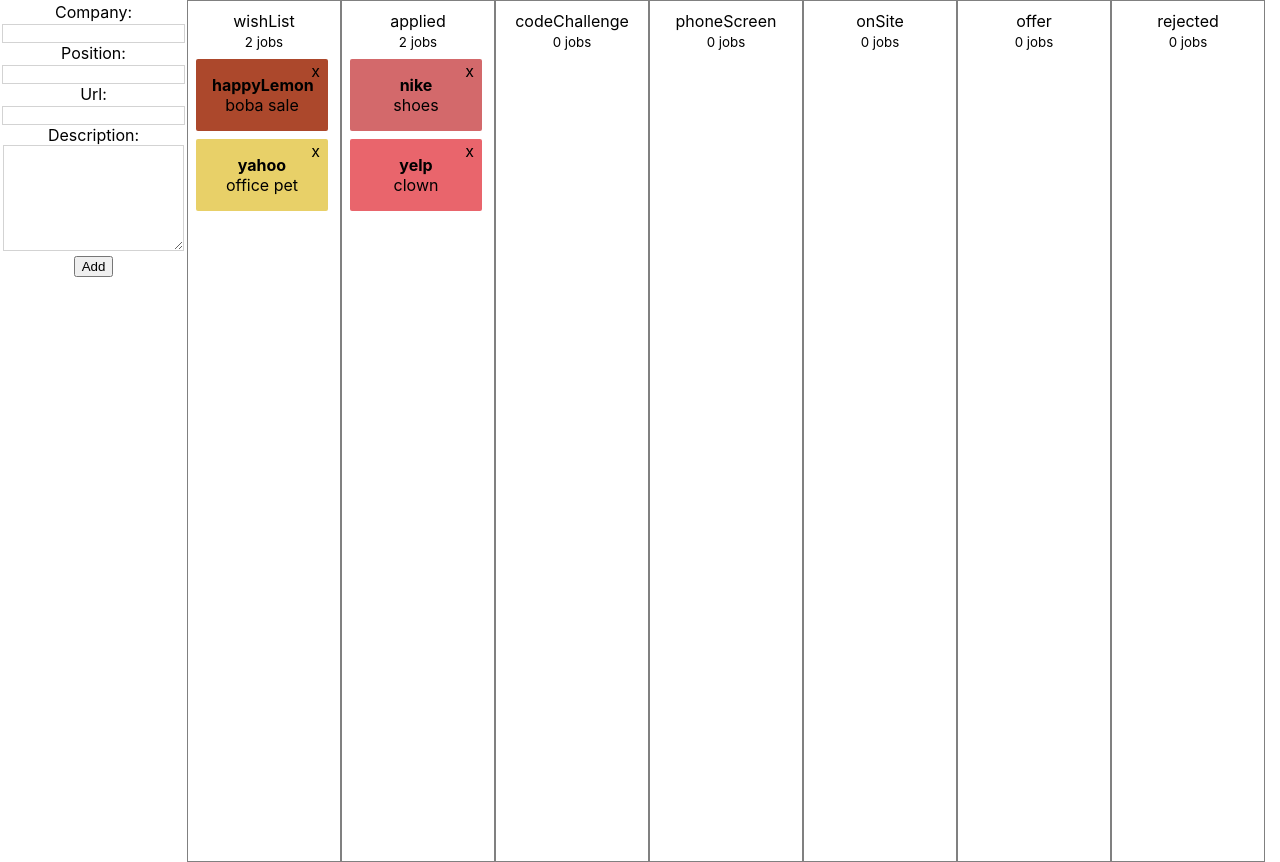
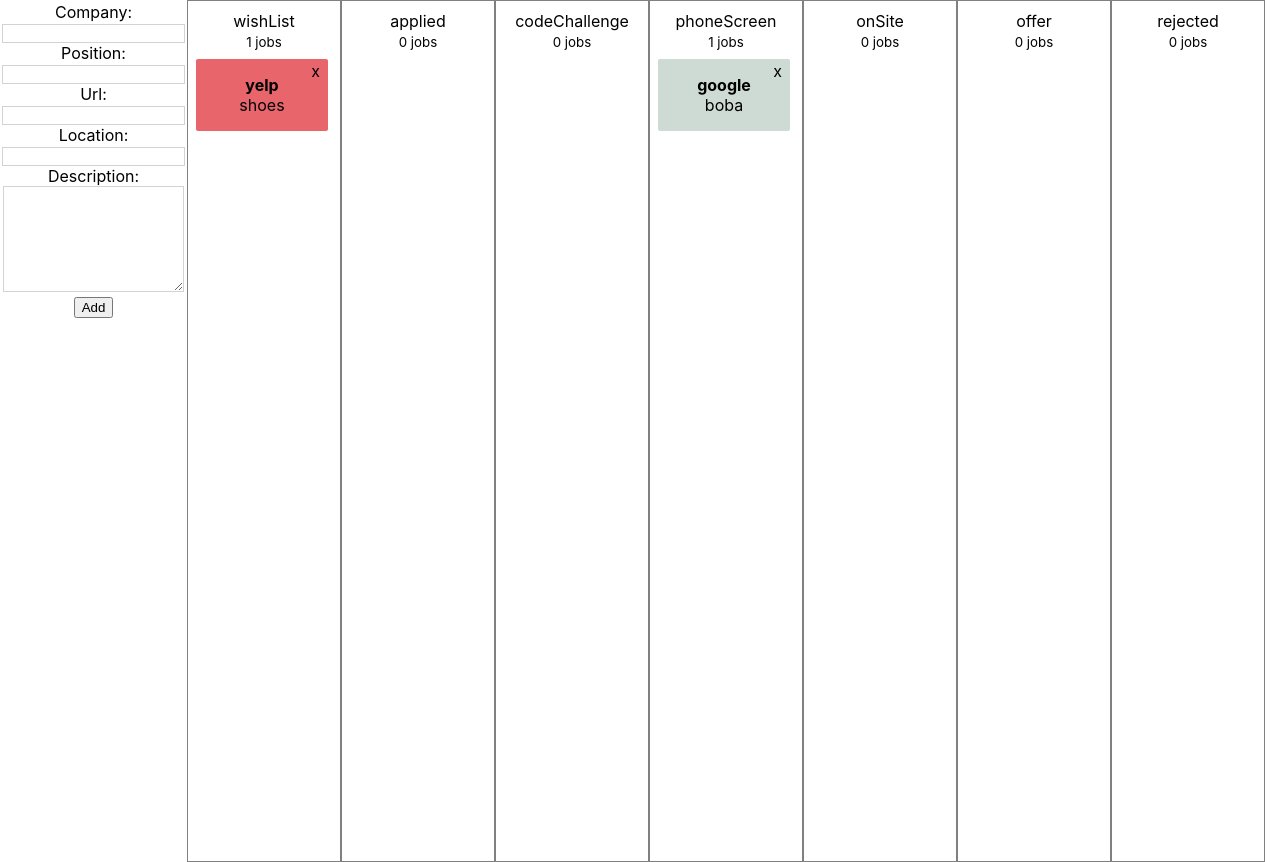
Before and after one commit to ivyc81/hunter-clone, a React (Create React App) app: page / in a window 1280 px wide. Built offline with nearby package versions, Linux system fonts and the light colour scheme; data requests are answered from the project's data file.

Commit message:
fix delete

```diff
--- a/db.json
+++ b/db.json
@@ -1,42 +1,29 @@
 {
   "wishList": [
     {
-      "company": "happyLemon",
-      "position": "boba sale",
-      "description": "",
-      "url": "",
-      "color": "rgb(172, 72, 44)",
-      "id": 1
-    },
-    {
-      "company": "yahoo",
-      "position": "office pet",
-      "description": "",
-      "url": "",
-      "id": "498c65f5-0879-41c2-a8bc-466c003615ca",
-      "color": "rgb(232, 208, 104)"
-    }
-  ],
-  "applied": [
-    {
-      "company": "nike",
+      "company": "yelp",
       "position": "shoes",
       "description": "",
       "url": "",
-      "id": "32c0ed78-557e-49af-b648-2fbc3b83a7a1",
-      "color": "rgb(211, 105, 107)"
-    },
-    {
-      "company": "yelp",
-      "position": "clown",
-      "description": "",
-      "url": "",
-      "id": "84e32aca-afeb-4b4c-ae13-7bb49b0d31f3",
+      "location": "",
+      "id": "8ef46505-8afc-46d0-b203-365cff9f2c3d",
       "color": "rgb(233, 101, 108)"
     }
   ],
+  "applied": [],
   "codeChallenge": [],
-  "phoneScreen": [],
+  "phoneScreen": [
+    {
+      "company": "google",
+      "position": "boba",
+      "description": "",
+      "url": "",
+      "location": "",
+      "id": "b1ef2c96-2498-47eb-aac1-9a2431e67cfc",
+      "color": "rgb(206, 219, 212)",
+      "phoneScreenAt": "Fri May 31 2019"
+    }
+  ],
   "onSite": [],
   "offer": [],
   "rejected": []
--- a/src/App.js
+++ b/src/App.js
@@ -17,7 +17,9 @@
 };
 
 const updateDb = async(source, destination, data) => {
+  const now = new Date();
   await apiHelper.deleteResource(source.droppableId, data.id);
+  data[`${destination.droppableId}At`] = now.toDateString();
   await apiHelper.addResource(destination.droppableId, data);
 }
 
@@ -95,7 +97,7 @@
   async deleteItem(resource, index){
     await apiHelper.deleteResource(resource, index);
     const {[resource]: update} = this.state;
-    const newResource = update.filter(ele => ele.id !== +index);
+    const newResource = update.filter(ele => ele.id !== index);
 
     this.setState({[resource]: newResource});
   }
--- a/src/Card.js
+++ b/src/Card.js
@@ -44,7 +44,18 @@
   }
 
   const {item, index} = props;
-  const {id, company, position, description, url} = item;
+  const {id,
+         company,
+         position,
+         description,
+         url,
+         location,
+         appliedAt,
+         phoneScreenAt,
+         codeChallengeAt,
+         onSiteAt,
+         offerAt,
+         rejectedAt} = item;
   return(
     <>
       {showDetail && <JobDetail
@@ -54,6 +65,13 @@
                         position={position}
                         description={description}
                         url={url}
+                        location={location}
+                        appliedAt={appliedAt}
+                        phoneScreen={phoneScreenAt}
+                        codeChallengeAt={codeChallengeAt}
+                        onSiteAt={onSiteAt}
+                        offerAt={offerAt}
+                        rejectedAt={rejectedAt}
                       />}
       <Draggable
       key={id}
--- a/src/JobDetail.js
+++ b/src/JobDetail.js
@@ -16,9 +16,11 @@
 `;
 
 const StyledModalContent = styled.div`
+  display: flex;
+  flex-wrap: wrap;
   position: relative;
   width: 500px;
-  margin: auto;
+  margin: 30px auto;
   background-color: #fefefe;
   border: 1px solid #888;
   border-radius: 4px;
@@ -31,6 +33,15 @@
   right: 8px;
 `;
 
+const Col = styled.div`
+  flex: 1 50%;
+  height: 0%;
+`;
+
+const BotCol = styled.div`
+  flex: 1 100%;
+`;
+
 const Row = styled.div`
   width: 100%;
   display: flex;
@@ -39,16 +50,26 @@
 `;
 
 const Title = styled.div`
-  width: 20%;
+  width: 40%;
 `;
 
 const Content = styled.div`
-  width: 70%;
+  width: 60%;
 `;
 
 function JobDetail(props) {
-  const {triggerClose, company, position, description, url} = props;
-
+  const {triggerClose,
+         company,
+         position,
+         description,
+         url,
+         location,
+         appliedAt,
+         phoneScreenAt,
+         codeChallengeAt,
+         onSiteAt,
+         offerAt,
+         rejectedAt} = props;
   function handleClick(evt){
     triggerClose();
   }
@@ -56,6 +77,7 @@
   return(
     <StyledModal>
       <StyledModalContent>
+        <Col>
           <Row>
             <Title>Company:</Title>
             <Content>{company}</Content>
@@ -68,8 +90,41 @@
             <Title>Post Url:</Title>
             <Content>{url}</Content>
           </Row>
+          <Row>
+            <Title>Location:</Title>
+            <Content>{location}</Content>
+          </Row>
+        </Col>
+        <Col>
+          <Row>
+            <Title>Applied:</Title>
+            <Content>{appliedAt}</Content>
+          </Row>
+          <Row>
+          <Title>Phone Screen:</Title>
+          <Content>{phoneScreenAt}</Content>
+          </Row>
+          <Row>
+            <Title>Code Challenge:</Title>
+            <Content>{codeChallengeAt}</Content>
+          </Row>
+          <Row>
+            <Title>On Site:</Title>
+            <Content>{onSiteAt}</Content>
+          </Row>
+          <Row>
+            <Title>Offer:</Title>
+            <Content>{offerAt}</Content>
+          </Row>
+          <Row>
+            <Title>Rejected:</Title>
+            <Content>{rejectedAt}</Content>
+          </Row>
+        </Col>
+        <BotCol>
           <Row>Description:</Row>
           <Row>{description}</Row>
+        </BotCol>
         <StyledX onClick={handleClick}> x </StyledX>
       </StyledModalContent>
     </StyledModal>
--- a/src/NewJobForm.js
+++ b/src/NewJobForm.js
@@ -23,6 +23,7 @@
   position: '',
   description: '',
   url: '',
+  location: '',
 }
 
 class NewJobForm extends Component{
@@ -52,6 +53,8 @@
         <StyledInput id="position" onChange={this.handleChange} value={this.state.position} name="position" /><br/>
         <label htmlFor="url">Url:</label><br/>
         <StyledInput id="url" onChange={this.handleChange} value={this.state.url} name="url" /><br/>
+        <label htmlFor="location">Location:</label><br/>
+        <StyledInput id="location" onChange={this.handleChange} value={this.state.location} name="location" /><br/>
         <label htmlFor="description">Description:</label><br/>
         <StyledTextArea id="description" onChange={this.handleChange} value={this.state.description} name="description" /><br/>
         <button>Add</button>
```
Lines whose indentation alone changed are shown as unchanged.
